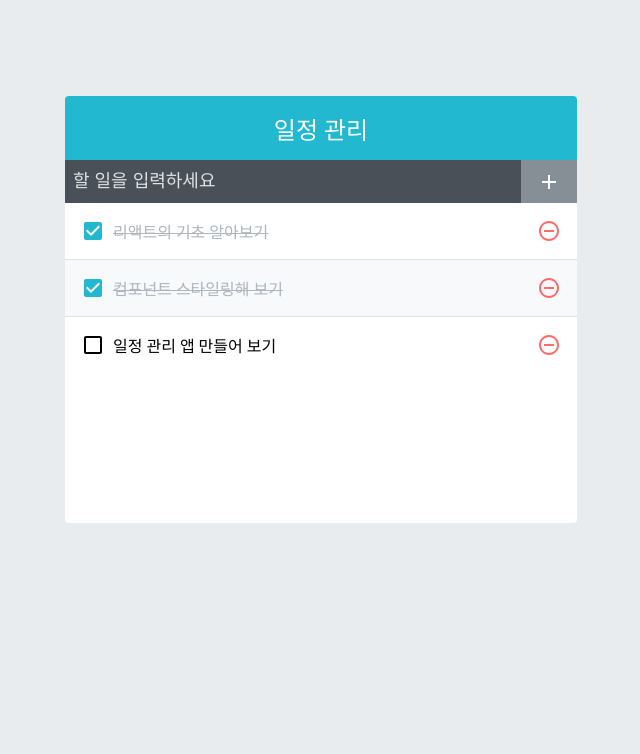
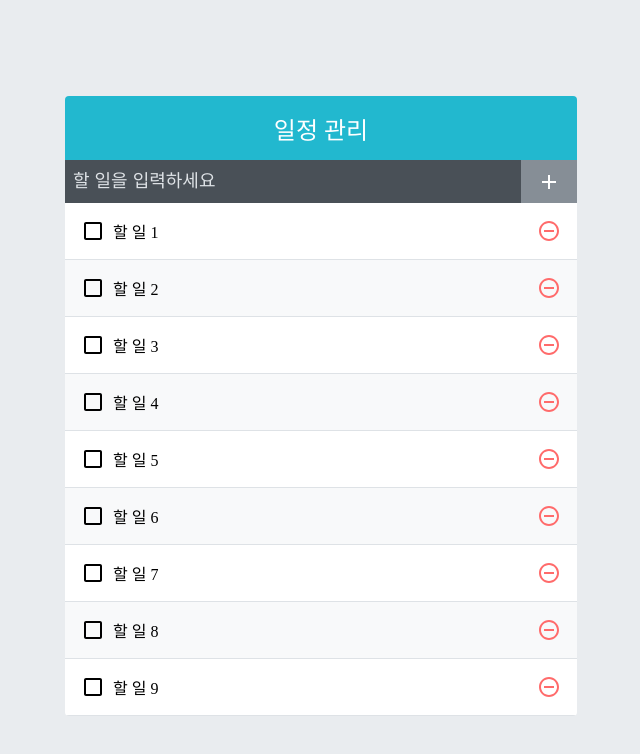
Before and after one commit to nakhun9279/react-11, a React (Create React App) app: page / in a window 1280 px wide. Shown: the top 754 px of the page, without its empty margins (319-959 px from the left). Built offline with nearby package versions, Linux system fonts and the light colour scheme.

Commit message:
11.1 많은 데이터 렌더링하기

```diff
--- a/src/App.js
+++ b/src/App.js
@@ -3,28 +3,26 @@
 import TodoInsert from './components/TodoInsert';
 import TodoList from './components/TodoList';
 
+function createBulkTodos() {
+  const array = [];
+  for (let i = 1; i <= 2500; i++) {
+    array.push({
+      id: i,
+      text: `할 일 ${i}`,
+      checked: false,
+    });
+  }
+  return array;
+}
+
 const App = () => {
-  const [todos, setTodos] = useState([
-    {
-      id: 1,
-      text: '리액트의 기초 알아보기',
-      checked: true,
-    },
-    {
-      id: 2,
-      text: '컴포넌트 스타일링해 보기',
-      checked: true,
-    },
-    {
-      id: 3,
-      text: '일정 관리 앱 만들어 보기',
-      checked: false,
-    },
-  ]);
+  const [todos, setTodos] = useState(createBulkTodos);
 
   // 고유 값으로 사용 될 id
   // ref 를 사용하여 변수 담기
-  const nextId = useRef(4);
+  // 고유 값으로 사용 될 id
+  // ref 를 사용하여 변수 담기
+  const nextId = useRef(2501);
 
   const onInsert = useCallback(
     text => {
```
